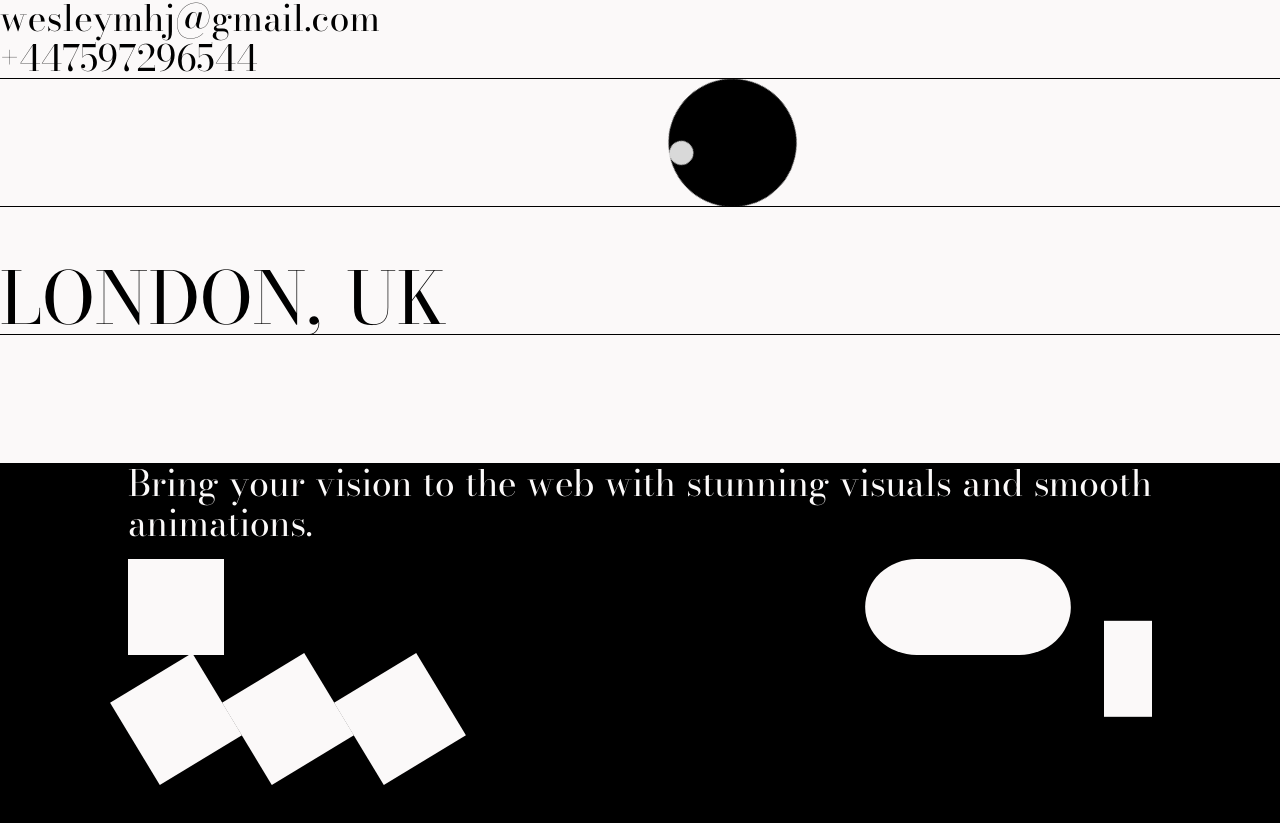
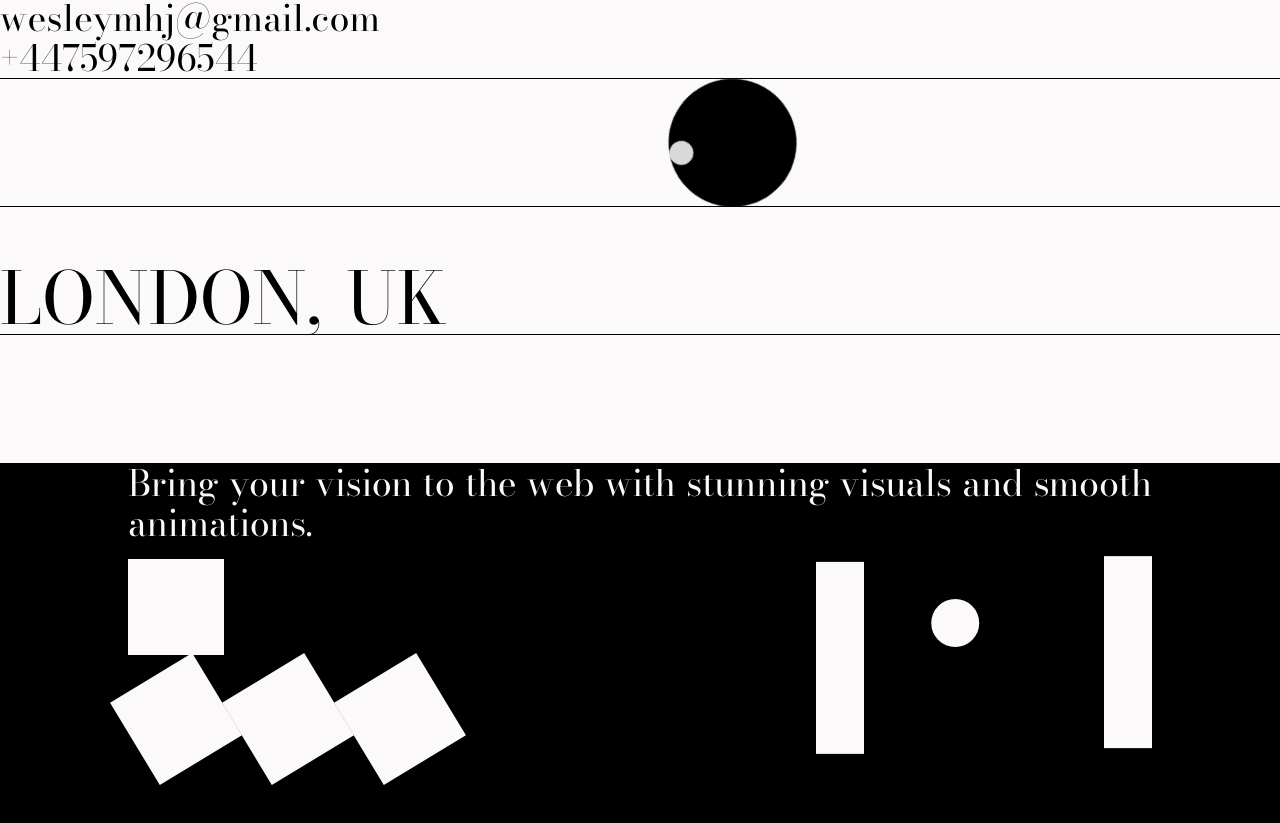
Before and after one commit to wecessary/personal-website-2023, a Next.js app: page / in a window 1280 px wide. Shown: the part 305-1128 px from the top of the page. Built offline with nearby package versions, Linux system fonts and the light colour scheme.

Commit message:
second iteration

```diff
--- a/src/components/aboutMe/AboutMe.tsx
+++ b/src/components/aboutMe/AboutMe.tsx
@@ -26,12 +26,12 @@ export const AboutMe = () => {
   }));
 
   const springs2 = useSpring({
-    from: { y: 96, scaleX: 1 },
+    from: { x: -100, y: 10 },
     to: [
-      { y: 0, scaleX: 1.2 },
-      { y: 96, scaleX: 1 },
+      { x: 100, y: -10 },
+      { x: -100, y: 10 },
     ],
-    loop: true,
+    loop: { reverse: true },
     config: config.slow,
   });
 
@@ -80,14 +80,18 @@ export const AboutMe = () => {
             </div>
           </div>
           <div>
-            <div className="flex gap">
+            <div className="flex gap-4">
               <animated.div
-                style={{ scaleX: springs2.scaleX }}
-                className="bg-background h-24 w-48 rounded-full"
+                style={{ y: springs2.y }}
+                className="bg-background h-48 w-12 mr-20"
               />
               <animated.div
-                style={{ y: springs2.y }}
-                className="bg-background h-24 w-12 ml-10"
+                style={{ x: springs2.x, y: 40 }}
+                className="bg-background h-12 w-12 rounded-full"
+              />
+              <animated.div
+                style={{ y: springs2.y.to((y) => -y) }}
+                className="bg-background h-48 w-12 ml-20"
               />
             </div>
           </div>
```
